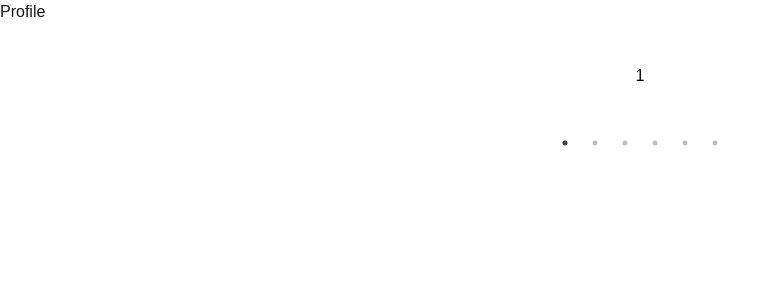
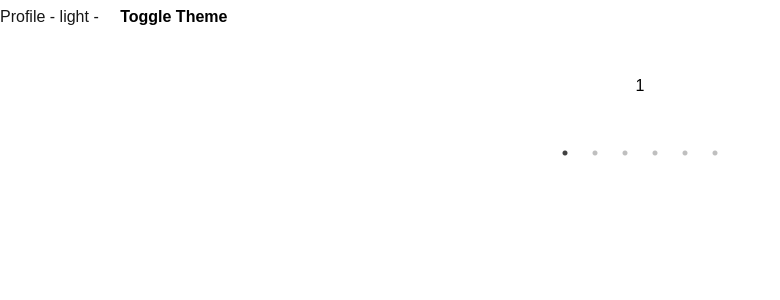
Before and after one commit to DEV-AK-Singh/NextJS-Concepts, a Next.js app: page /profile in a window 1280 px wide. Shown: the top 300 px of the page, without its empty margins (0-780 px from the left). Built offline with nearby package versions, Linux system fonts and the light colour scheme.

Commit message:
done context provider concept

```diff
--- /dev/null
+++ b/src/app/components/themeProvider.tsx
@@ -0,0 +1,30 @@
+"use client";
+import React from "react";
+import { createContext, useContext } from "react";
+
+type ThemeContextType = {
+    theme: "light" | "dark";
+    toggleTheme: () => void;
+};
+
+const ThemeContext = createContext<ThemeContextType | null>(null);
+
+export function useTheme() {
+    const context = useContext(ThemeContext);
+    if (!context) {
+        throw new Error("useTheme must be used within a ThemeProvider");
+    }
+    return context;
+}
+
+export default function ThemeProvider({ children }: { children: React.ReactNode }) {
+    const [theme, setTheme] = React.useState<"light" | "dark">("light");
+    const toggleTheme = () => {
+        setTheme(theme === "light" ? "dark" : "light");
+    };
+    return (
+        <ThemeContext value={{ theme, toggleTheme }}>
+            {children}
+        </ThemeContext>
+    );
+}
--- a/src/app/layout.tsx
+++ b/src/app/layout.tsx
@@ -1,6 +1,7 @@
 import type { Metadata } from "next";
 import { Geist, Geist_Mono } from "next/font/google";
 import "./globals.css";
+import ThemeProvider from "./components/themeProvider";
 
 const geistSans = Geist({
   variable: "--font-geist-sans",
@@ -30,7 +31,9 @@ export default function RootLayout({
       <body
         className={`${geistSans.variable} ${geistMono.variable} antialiased`}
       >
-        {children}
+        <ThemeProvider>
+          {children}
+        </ThemeProvider>
       </body>
     </html>
   );
--- a/src/app/profile/page.tsx
+++ b/src/app/profile/page.tsx
@@ -1,14 +1,16 @@
-// "use client";
+"use client";
 
 import React from "react";
 import Slider from "../components/slider";
+import { useTheme } from "../components/themeProvider";
 // import { serverUtils } from "../utils/server-utils";
 
 export default function Profile() {
   // console.log(serverUtils());
+  const { theme, toggleTheme } = useTheme();
   return (
     <>
-      <div>Profile</div>
+      <div>Profile - {theme} - <button onClick={toggleTheme} className={`font-bold py-1 px-4 rounded-2xl ${theme === "light" ? "bg-white text-black border border-white" : "bg-black text-white border border-white" }`}>Toggle Theme</button></div>
       <Slider />
     </>
   );
```
